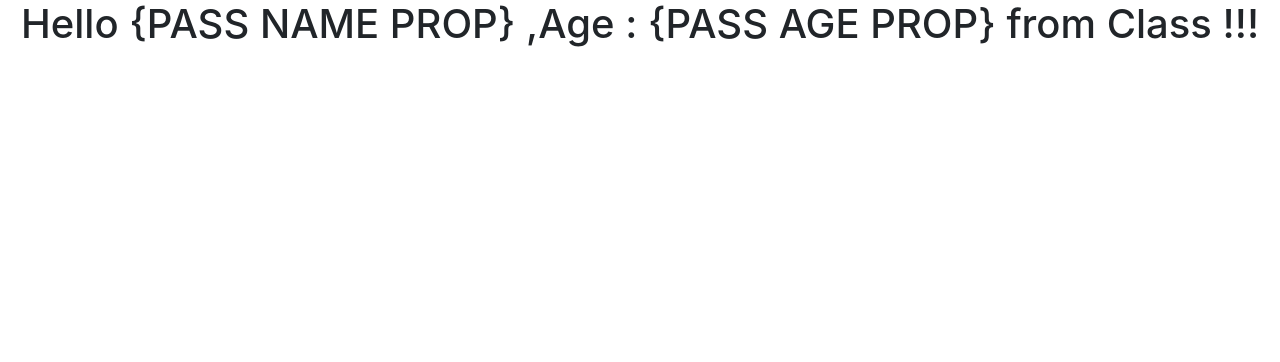
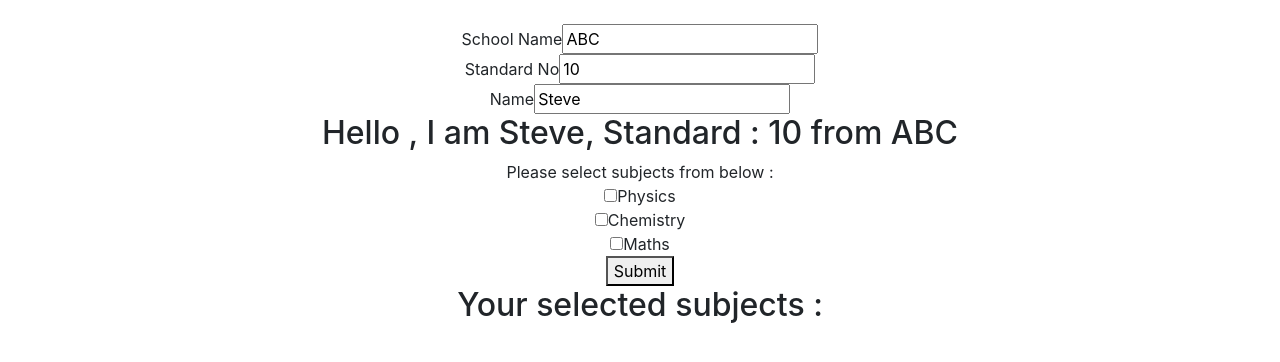
Before and after one commit to it-harsh/react, a React (Create React App) app: page / in a window 1280 px wide. Shown: the top 362 px of the page. Built offline with nearby package versions, Linux system fonts and the light colour scheme.

Commit message:
Change back to ArrayInsideComplexObject

```diff
--- a/src/App.js
+++ b/src/App.js
@@ -49,7 +49,7 @@ function App() {
   return (
     <div className="App">
       <NameContext.Provider value={{ name :'Gujju', name2  : "Steve" }}>
-      <Class/>
+      <ArrayInsideComplexObject/>
       </NameContext.Provider>
     </div>
   );
```
